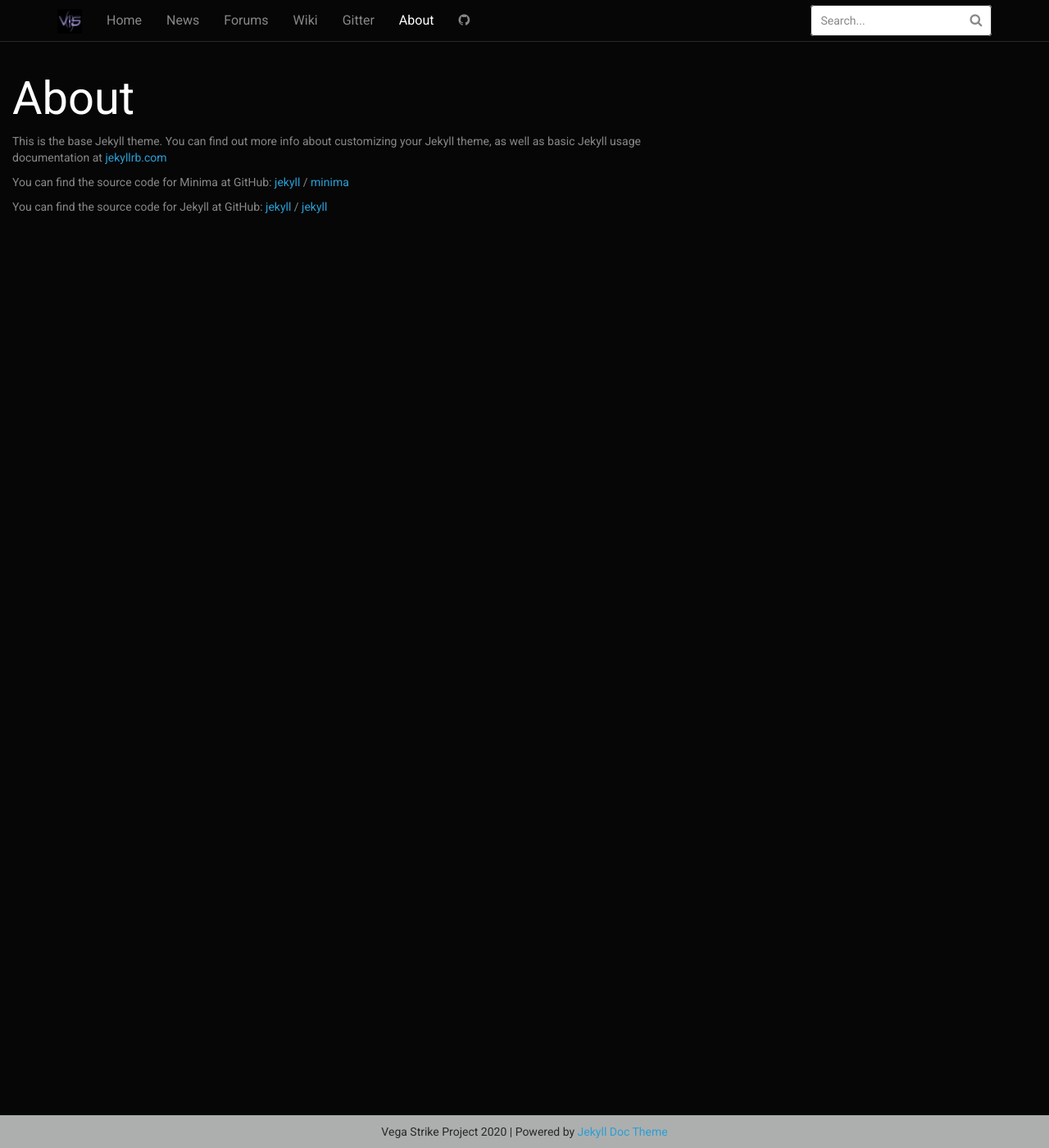
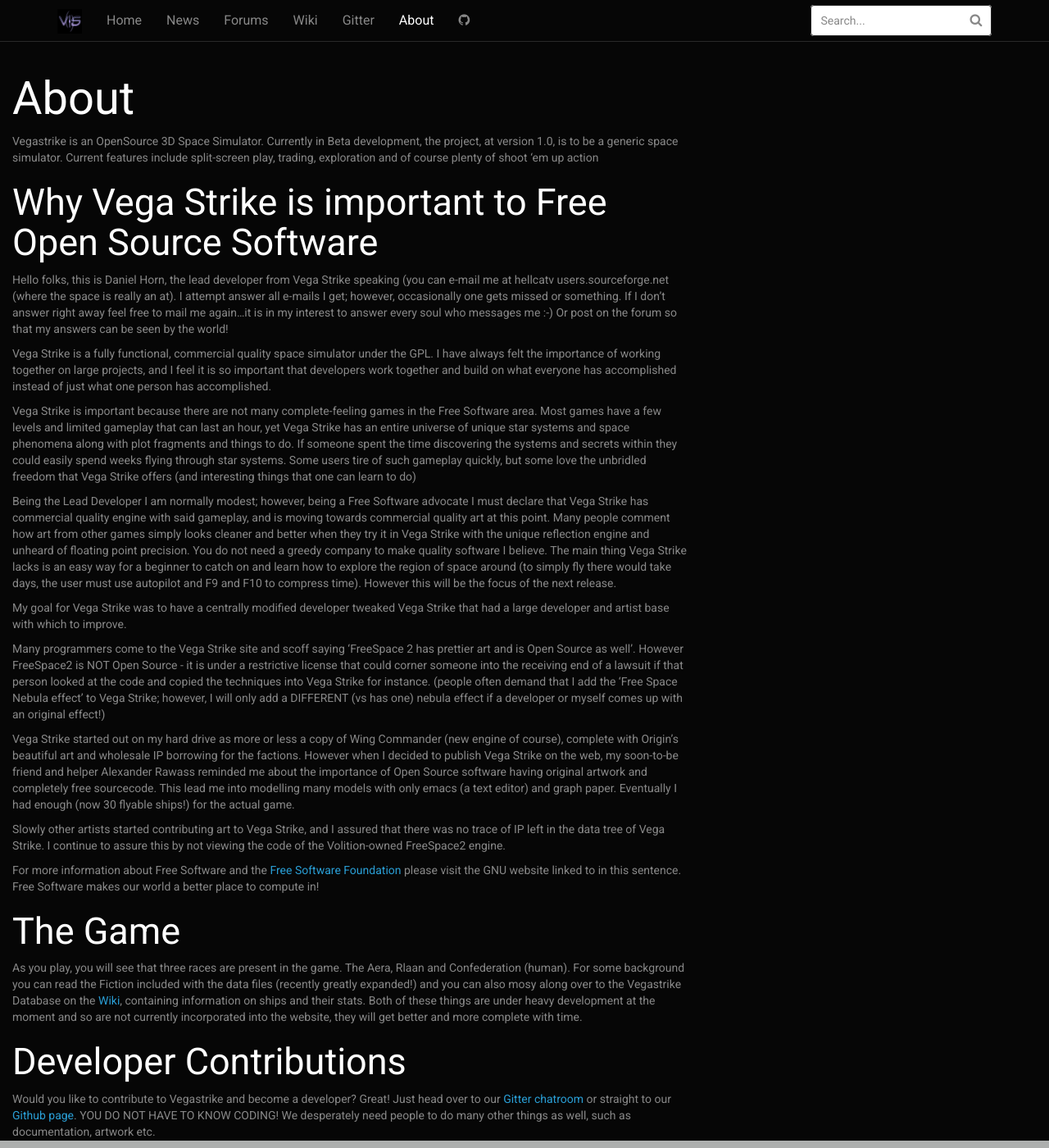
Before and after one commit to vegastrike/vegastrike.github.io, a Jekyll site: the page built from about.md, in a window 1280 px wide and 1400 px high. Shown: the whole window at 82% size. Built offline with Jekyll 4.4.1, drawn with Linux system fonts in a browser that asks for light colours.

Commit message:
Added an about page

```diff
--- a/about.md
+++ b/about.md
@@ -1,18 +1,49 @@
 ---
-layout: page
+layout: default
 title: About
 permalink: /about/
 ---
 
-This is the base Jekyll theme. You can find out more info about customizing your Jekyll theme, as well as basic Jekyll usage documentation at [jekyllrb.com](https://jekyllrb.com/)
+# About
 
-You can find the source code for Minima at GitHub:
-[jekyll][jekyll-organization] /
-[minima](https://github.com/jekyll/minima)
+Vegastrike is an OpenSource 3D Space Simulator.
+Currently in Beta development, the project, at version 1.0, is to
+be a generic space simulator.
+Current features include split-screen play, trading, exploration and of course plenty of shoot 'em up action
 
-You can find the source code for Jekyll at GitHub:
-[jekyll][jekyll-organization] /
-[jekyll](https://github.com/jekyll/jekyll)
+## Why Vega Strike is important to Free Open Source Software
 
+Hello folks, this is Daniel Horn, the lead developer from Vega Strike speaking (you can e-mail me at hellcatv users.sourceforge.net  (where the space is really an at).  I attempt answer all e-mails I get; however, occasionally one gets missed or something.  If I don't answer right away feel free to mail me again...it is in my interest to answer every soul who messages me :-) Or post on the forum so that my answers can be seen by the world!
 
-[jekyll-organization]: https://github.com/jekyll
+Vega Strike is a fully functional, commercial quality space simulator under the GPL.
+I have always felt the importance of working together on large projects, and I feel it is so important that developers work together and build on what everyone has accomplished instead of just what one person has accomplished.
+
+Vega Strike is important because there are not many complete-feeling games in the Free Software area.  Most games have a few levels and limited gameplay that can last an hour, yet Vega Strike has an entire universe of unique star systems and space phenomena along with plot fragments and things to do.  If someone spent the time discovering the systems and secrets within they could easily spend weeks flying through star systems.  Some users tire of such gameplay quickly, but some love the unbridled freedom that Vega Strike offers (and interesting things that one can learn to do)
+
+Being the Lead Developer I am normally modest; however, being a Free Software advocate I must declare that Vega Strike has commercial quality engine with said gameplay, and is moving towards commercial quality art at this point.  Many people comment how art from other games simply looks cleaner and better when they try it in Vega Strike with the unique reflection engine and unheard of floating point precision. You do not need a greedy company to make quality software I believe.  The main thing Vega Strike lacks is an easy way for a beginner to catch on and learn how to explore the region of space around (to simply fly there would take days, the user must use autopilot and F9 and F10 to compress time). However this will be the focus of the next release.
+
+My goal for Vega Strike was to have a centrally modified developer tweaked Vega Strike that had a large developer and artist base with which to improve.
+
+Many programmers come to the Vega Strike site and scoff saying 'FreeSpace 2 has prettier art and is Open Source as well'.   However FreeSpace2 is NOT Open Source - it is under a restrictive license that could corner someone into the receiving end of a lawsuit if that person looked at the code and copied the techniques into Vega Strike for instance. (people often demand that I add the 'Free Space Nebula effect' to Vega Strike; however, I will only add a DIFFERENT (vs has one) nebula effect if a developer or myself comes up with an original effect!)
+
+Vega Strike started out on my hard drive as more or less a copy of Wing Commander (new engine of course), complete with Origin's beautiful art and wholesale IP borrowing for the factions.  However when I decided to publish Vega Strike on the web, my soon-to-be friend and helper Alexander Rawass reminded me about the importance of Open Source software having original artwork and completely free sourcecode.  This lead me into modelling many models with only emacs (a text editor) and graph paper.  Eventually I had enough (now 30 flyable ships!) for the actual game.
+
+Slowly other artists started contributing art to Vega Strike, and I assured that there was no trace of IP left in the data tree of Vega Strike.  I continue to assure this by not viewing the code of the Volition-owned FreeSpace2 engine.
+
+For more information about Free Software and the [Free Software Foundation](http://www.gnu.org/fsf/) please visit the GNU website linked to in this sentence. Free Software makes our world a better place to compute in!
+
+## The Game
+
+As you play, you will see that three races are present in the game. The Aera,
+Rlaan and Confederation (human). For some background you can read the
+Fiction included with the data files (recently greatly expanded!) and
+you can also mosy along over to the Vegastrike Database on the [Wiki](https://wiki.vega-strike.org), containing information on ships and their stats.
+Both of these things are under heavy development at the moment and so are not currently incorporated into the website, they will get better and more complete with time.
+
+## Developer Contributions
+
+Would you like to contribute to Vegastrike and become a developer? Great!
+Just head over to our [Gitter chatroom]({{ site.gitter }}) or straight to our [Github page]({{ site.git_address }}).
+YOU DO NOT HAVE TO KNOW CODING! We desperately need people to do many other things as well, such as documentation, artwork etc.
+
+---
```
